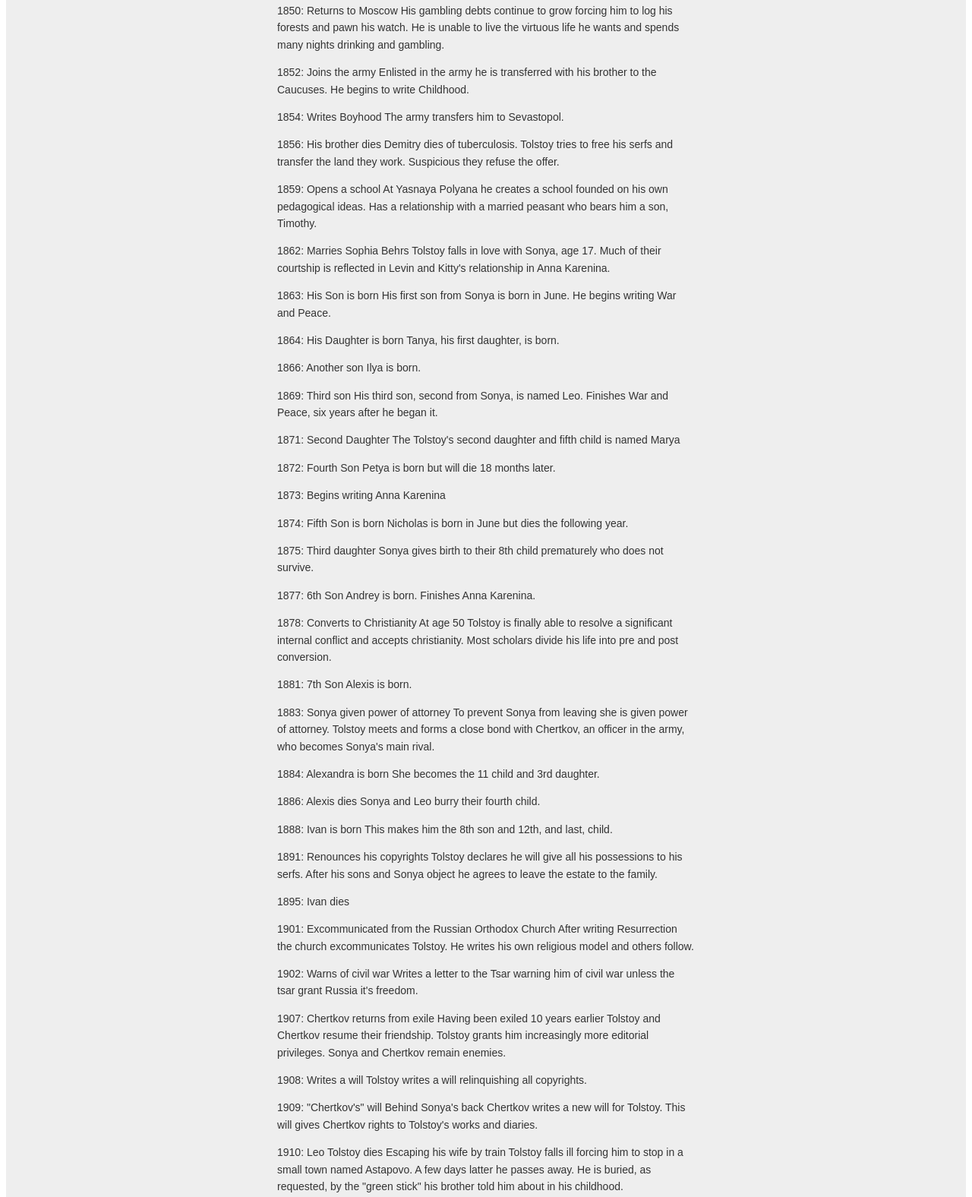
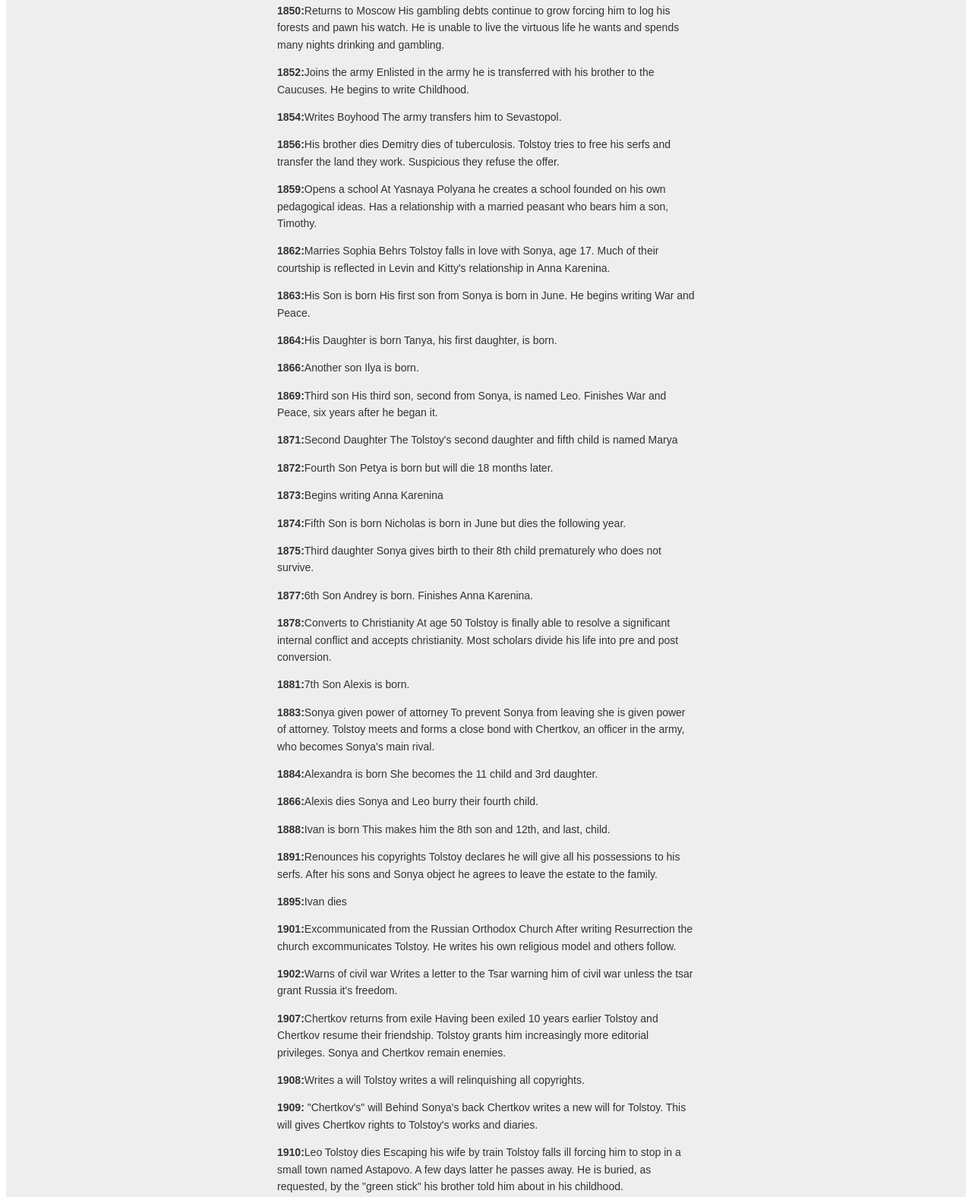
Before and after one commit to zhilinskiyt/Tribute-Page, a plain HTML site: page index.html in a window 1280 px wide. Shown: the part 1550-3126 px from the top of the page at 76% size. Drawn offline with Linux system fonts and the light colour scheme.

Commit message:
feat: add bold date

```diff
--- a/index.html
+++ b/index.html
@@ -34,154 +34,155 @@
             <div id="tribute-info">
             <section>
 
-                    <p>1828: Tolstoy is born
+                    <p><span class="date">1828:</span>Tolstoy is born
                         Leo Tolstoy is born August 28,1828 at his family's estate known as Yasnaya Polyana
                         </p>
 
-                        <p>1830: Mother dies
+                        <p><span class="date">1830:</span>Mother dies
                         Their aunt becomes the head mother figure of the house
                         </p>
 
-                        <p>1835: The Green Stick Tolstoy's older brother Nikolai tells an impressionable Tolstoy he has written the secret
+                        <p><span class="date">1835:</span>The Green Stick Tolstoy's older brother Nikolai tells an impressionable Tolstoy he has written the secret
                         that will make all men happy on a green stick and buried by the ravine in the Kakaz forest.
                         </p>
 
-                        <p>1837: Father dies
+                        <p><span class="date">1837:</span>Father dies
                         He passes away on June 21st leaving the eldest daughter as the legal guardian.
                         </p>
 
-                        <p>1844: Formal education begins
+                        <p><span class="date">1844:</span>Formal education begins
                         Tolstoy enters the University of Kazan but is a poor student. This same year his brothers
                         take him to a brothol where he loses his virginity. This has a profound impact on him.
                         </p>
 
-                        <p>1847: Leaves the university
+                        <p><span class="date">1847:</span>Leaves the university
                         Without a degree Tolstoy leaves the University. He inherits the 4,000 acre estate of Yasnaya
                         Polyana and begins to keep a journal. This same year he moves to Moscow and becomes obsessed with gambling.
                         </p>
 
-                        <p>1849: Moves to St. Petersburg
+                        <p><span class="date">1849:</span>Moves to St. Petersburg
                         Tolstoy moves to St. Petersburg to take his law exams but runs up a huge gambling debts. He sells some of his estate to cover the cost.
                         </p>
 
-                        <p>1850: Returns to Moscow
+                        <p><span class="date">1850:</span>Returns to Moscow
                         His gambling debts continue to grow forcing him to log his forests and pawn his watch.
                         He is unable to live the virtuous life he wants and spends many nights drinking and gambling.
                         </p>
 
-                        <p>1852: Joins the army
+                        <p><span class="date">1852:</span>Joins the army
                         Enlisted in the army he is transferred with his brother to the Caucuses. He begins to write Childhood.
                         </p>
 
-                        <p>1854: Writes Boyhood
+                        <p><span class="date">1854:</span>Writes Boyhood
                         The army transfers him to Sevastopol.
                         </p>
 
-                        <p>1856: His brother dies
+                        <p><span class="date">1856:</span>His brother dies
                         Demitry dies of tuberculosis. Tolstoy tries to free his serfs and transfer the land they work. Suspicious they refuse the offer.
                         </p>
 
-                        <p>1859: Opens a school
+                        <p><span class="date">1859:</span>Opens a school
                         At Yasnaya Polyana he creates a school founded on his own
                         pedagogical ideas. Has a relationship with a married peasant who bears him a son, Timothy.
                         </p>
 
-                        <p>1862: Marries Sophia Behrs
+                        <p><span class="date">1862:</span>Marries Sophia Behrs
                         Tolstoy falls in love with Sonya, age 17. Much of their courtship is
                         reflected in Levin and Kitty's relationship in Anna Karenina.
                         </p>
 
-                        <p>1863: His Son is born
+                        <p><span class="date">1863:</span>His Son is born
                         His first son from Sonya is born in June. He begins writing War and Peace.
                         </p>
 
-                        <p>1864: His Daughter is born
+                        <p><span class="date">1864:</span>His Daughter is born
                         Tanya, his first daughter, is born.
                         </p>
 
-                        <p>1866: Another son
+                        <p><span class="date">1866:</span>Another son
                             Ilya is born.
                         </p>
 
-                        <p>1869: Third son
+                        <p><span class="date">1869:</span>Third son
                         His third son, second from Sonya, is named Leo. Finishes War and Peace, six years after he began it.
                         </p>
 
-                        <p>1871: Second Daughter
+                        <p><span class="date">1871:</span>Second Daughter
                         The Tolstoy's second daughter and fifth child is named Marya
                         </p>
 
-                        <p>1872: Fourth Son
+                        <p><span class="date">1872:</span>Fourth Son
                         Petya is born but will die 18 months later.</p>
 
-                        <p>1873: Begins writing Anna Karenina
+                        <p><span class="date">1873:</span>Begins writing Anna Karenina
                         </p>
 
-                        <P>1874: Fifth Son is born
+                        <P><span class="date">1874:</span>Fifth Son is born
                         Nicholas is born in June but dies the following year.
                         </P>
 
-                        <P>1875: Third daughter
+                        <P><span class="date">1875:</span>Third daughter
                         Sonya gives birth to their 8th child prematurely who does not survive.
                         </P>
 
-                        <P>1877: 6th Son
+                        <P><span class="date">1877:</span>6th Son
                         Andrey is born. Finishes Anna Karenina.
                         </P>
 
-                        <P>1878: Converts to Christianity
+                        <P><span class="date">1878:</span>Converts to Christianity
                         At age 50 Tolstoy is finally able to resolve a significant internal conflict and accepts christianity. Most scholars divide his life into pre and post conversion.
                         </P>
 
-                        <P>1881: 7th Son
+                        <P><span class="date">1881:</span>7th Son
                         Alexis is born.</P>
 
-                        <P>1883: Sonya given power of attorney
+                        <P><span class="date">1883:</span>Sonya given power of attorney
                         To prevent Sonya from leaving she is given power of attorney. Tolstoy meets and forms a close bond with Chertkov, an officer in the army, who becomes Sonya's main rival.
                         </P>
 
-                        <P>1884: Alexandra is born
+                        <P><span class="date">1884:</span>Alexandra is born
                         She becomes the 11 child and 3rd daughter.
                         </P>
 
-                        <P>1886: Alexis dies
+                        <P><span class="date">1866:</span>Alexis dies
                            Sonya and Leo burry their fourth child.
                         </P>
 
-                        <P>1888: Ivan is born
+                        <P><span class="date">1888:</span>Ivan is born
                         This makes him the 8th son and 12th, and last, child.
                         </P>
 
-                        <P>1891: Renounces his copyrights
+                        <P><span class="date">1891:</span>Renounces his copyrights
                         Tolstoy declares he will give all his possessions to his serfs. After his sons and Sonya object he agrees to leave the estate to the family.
                         </P>
 
-                        <p>1895: Ivan dies</p>
+                        <p><span class="date">1895:</span>Ivan dies</p>
 
-                        <p>1901: Excommunicated from the Russian Orthodox Church
+                        <p><span class="date">1901:</span>Excommunicated from the Russian Orthodox Church
                         After writing Resurrection the church excommunicates Tolstoy. He writes his own religious model and others follow.
                         </p>
 
-                        <p>1902: Warns of civil war
+                        <p><span class="date">1902:</span>Warns of civil war
                         Writes a letter to the Tsar warning him of civil war unless the tsar grant Russia it's freedom.
                         </p>
 
-                        <p>1907: Chertkov returns from exile
+                        <p>
+                        <span class="date">1907:</span>Chertkov returns from exile
                         Having been exiled 10 years earlier Tolstoy and Chertkov resume their friendship.
                         Tolstoy grants him increasingly more editorial privileges. Sonya and Chertkov remain enemies.
                         </p>
 
-                        <p>1908: Writes a will
+                        <p><span class="date">1908:</span>Writes a will
                         Tolstoy writes a will relinquishing all copyrights.
                         </p>
 
                         <P>
-                        1909: "Chertkov's" will
+                        <span class="date">1909:</span> "Chertkov's" will
                         Behind Sonya's back Chertkov writes a new will for Tolstoy. This will gives Chertkov rights to Tolstoy's works and diaries.
                         </P>
 
                         <P>
-                        1910: Leo Tolstoy dies
+                        <span class="date">1910:</span>Leo Tolstoy dies
                         Escaping his wife by train Tolstoy falls ill forcing him to stop in a small town named Astapovo.
                         A few days latter he passes away. He is buried, as requested, by the "green stick" his brother told him about in his childhood.
                         </P>
--- a/style.css
+++ b/style.css
@@ -74,3 +74,7 @@
   margin: 0 auto 50px auto;
   line-height: 1.5;
 }
+
+.date {
+  font-weight: 900;
+}
```
